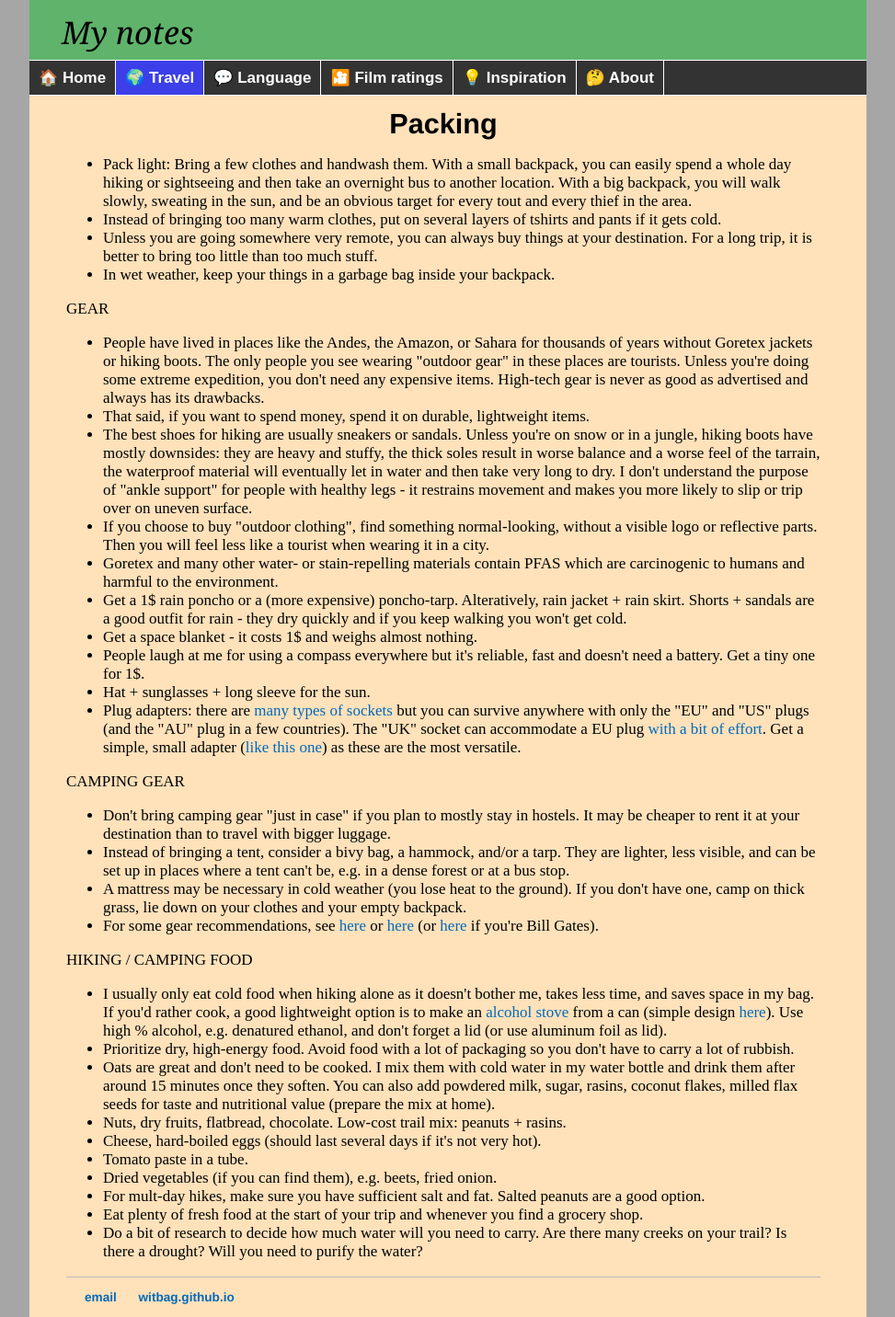
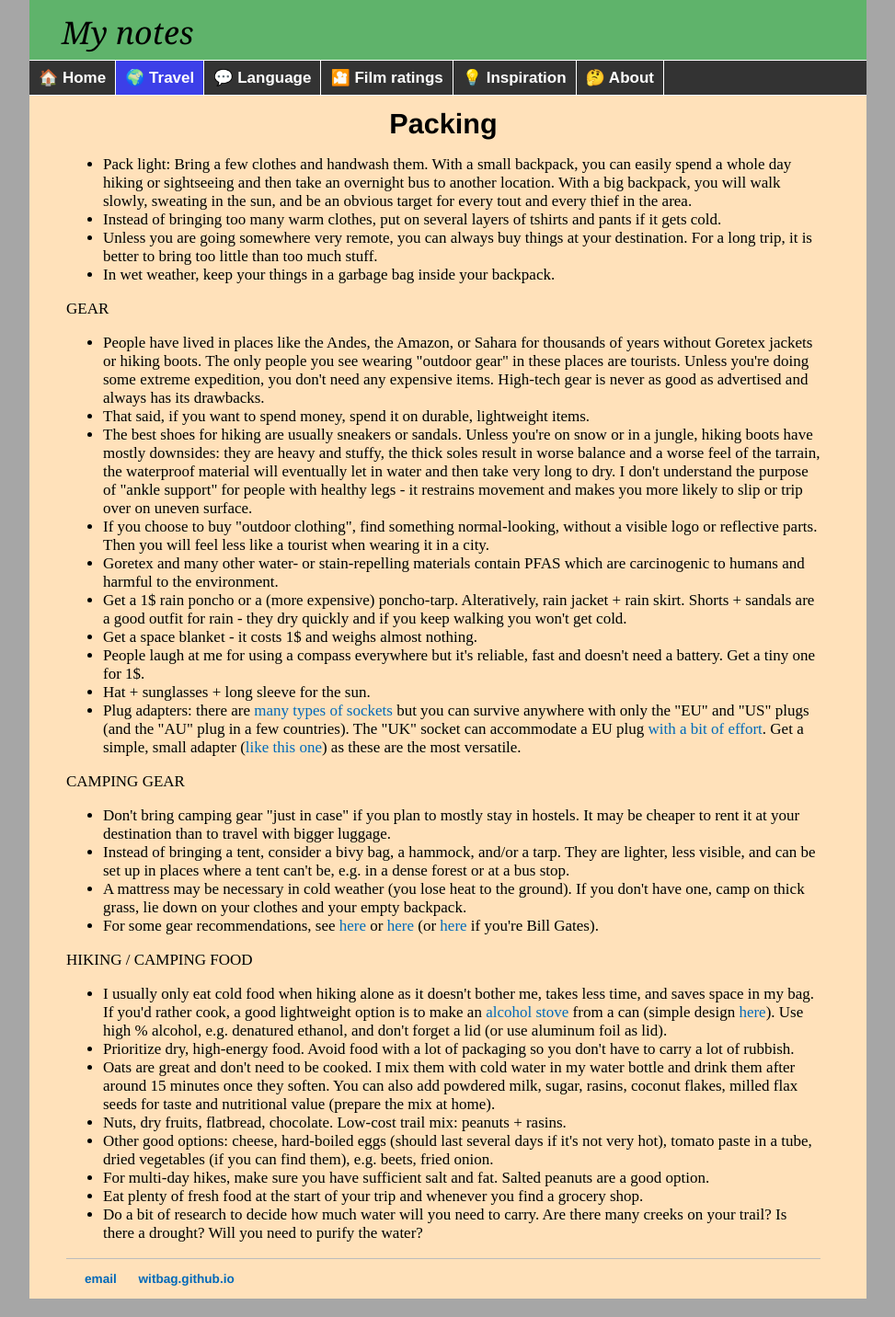
Before and after one commit to witbag/witbag.github.io, a Jekyll site: the page built from travel/packing.html, in a window 1280 px wide. Shown: the whole page at 92% size, without its empty margins (153-1126 px from the left). Built offline with Jekyll 4.4.1, drawn with Linux system fonts in a browser that asks for light colours.

Commit message:
Update packing.html

```diff
--- a/travel/packing.html
+++ b/travel/packing.html
@@ -39,10 +39,8 @@ HIKING / CAMPING FOOD<br>
 <li>Prioritize dry, high-energy food. Avoid food with a lot of packaging so you don't have to carry a lot of rubbish.
 <li>Oats are great and don't need to be cooked. I mix them with cold water in my water bottle and drink them after around 15 minutes once they soften. You can also add powdered milk, sugar, rasins, coconut flakes, milled flax seeds for taste and nutritional value (prepare the mix at home).
 <li>Nuts, dry fruits, flatbread, chocolate. Low-cost trail mix: peanuts + rasins.
-<li>Cheese, hard-boiled eggs (should last several days if it's not very hot).
-<li>Tomato paste in a tube.
-<li>Dried vegetables (if you can find them), e.g. beets, fried onion.
-<li>For mult-day hikes, make sure you have sufficient salt and fat. Salted peanuts are a good option.
+<li>Other good options: cheese, hard-boiled eggs (should last several days if it's not very hot), tomato paste in a tube, dried vegetables (if you can find them), e.g. beets, fried onion.
+<li>For multi-day hikes, make sure you have sufficient salt and fat. Salted peanuts are a good option.
 <li>Eat plenty of fresh food at the start of your trip and whenever you find a grocery shop.
 <li>Do a bit of research to decide how much water will you need to carry. Are there many creeks on your trail? Is there a drought? Will you need to purify the water?
 </ul>
```
